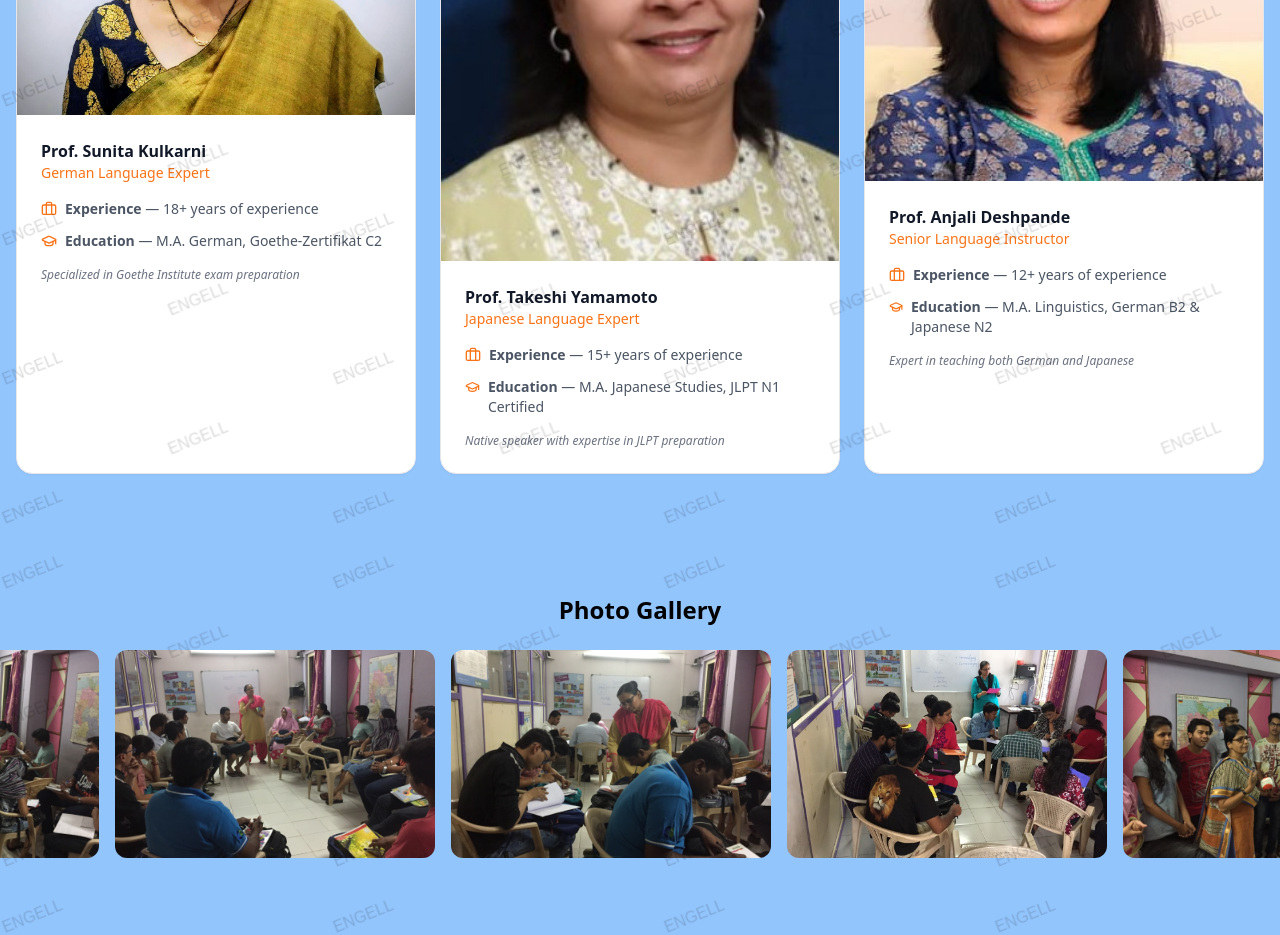
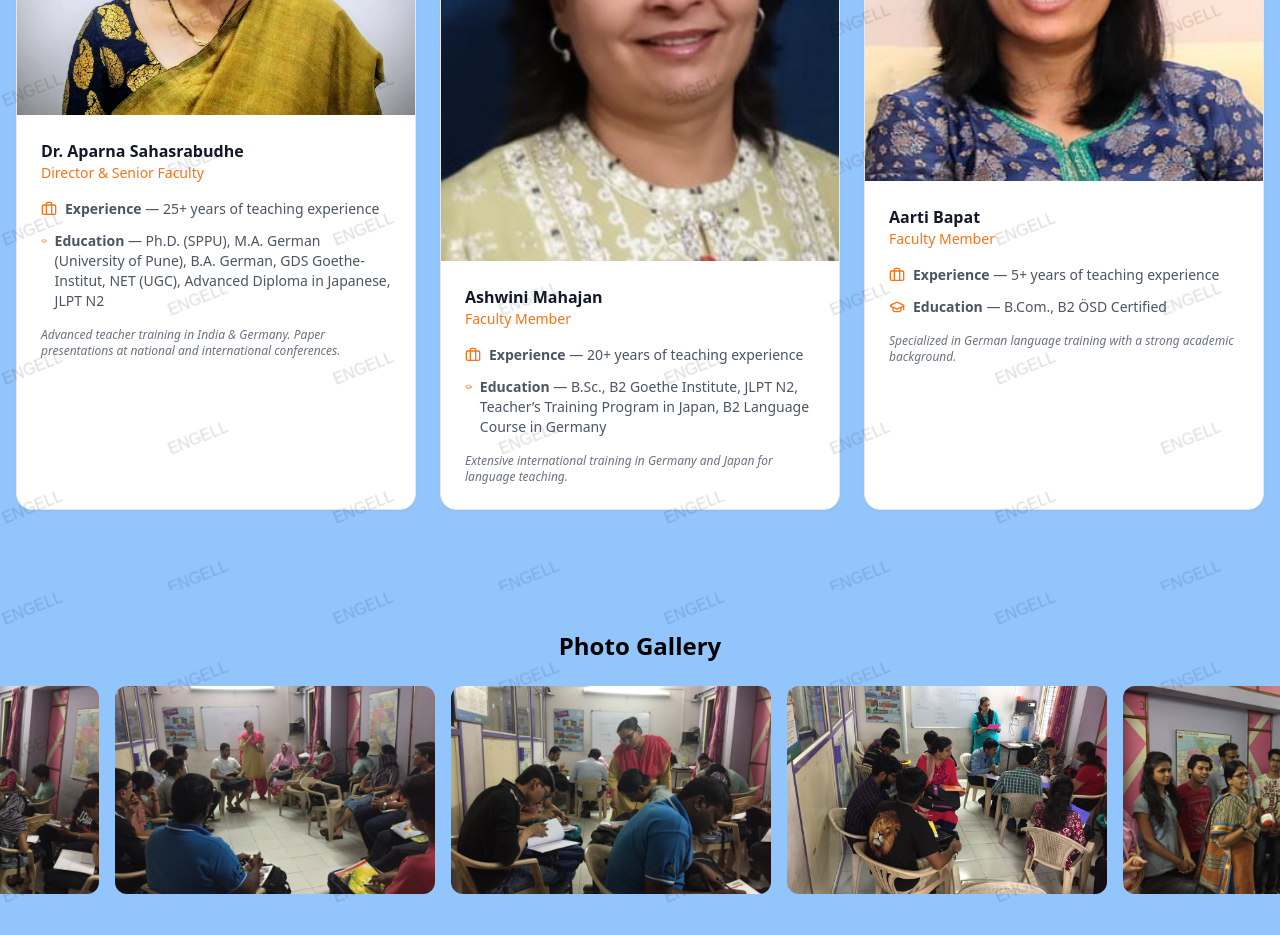
Before and after one commit to pooja-agale/engell_side, a React (Vite) app: page / in a window 1280 px wide. Shown: the part 5900-6835 px from the top of the page. Built offline with nearby package versions, Linux system fonts and the light colour scheme.

Commit message:
changes faculty content

```diff
--- a/src/component/Faculty.jsx
+++ b/src/component/Faculty.jsx
@@ -4,30 +4,36 @@
 
 const faculty = [
   {
-    name: "Prof. Sunita Kulkarni",
-    role: "German Language Expert",
-    experience: "18+ years of experience",
-    education: "M.A. German, Goethe-Zertifikat C2",
-    note: "Specialized in Goethe Institute exam preparation",
+    name: "Dr. Aparna Sahasrabudhe",
+    role: "Director & Senior Faculty",
+    experience: "25+ years of teaching experience",
+    education:
+      "Ph.D. (SPPU), M.A. German (University of Pune), B.A. German, GDS Goethe-Institut, NET (UGC), Advanced Diploma in Japanese, JLPT N2",
+    note:
+      "Advanced teacher training in India & Germany. Paper presentations at national and international conferences.",
     image: "/photo(6).jpeg",
   },
   {
-    name: "Prof. Takeshi Yamamoto",
-    role: "Japanese Language Expert",
-    experience: "15+ years of experience",
-    education: "M.A. Japanese Studies, JLPT N1 Certified",
-    note: "Native speaker with expertise in JLPT preparation",
+    name: "Ashwini Mahajan",
+    role: "Faculty Member",
+    experience: "20+ years of teaching experience",
+    education:
+      "B.Sc., B2 Goethe Institute, JLPT N2, Teacher’s Training Program in Japan, B2 Language Course in Germany",
+    note:
+      "Extensive international training in Germany and Japan for language teaching.",
     image: "/photo(7).jpeg",
   },
   {
-    name: "Prof. Anjali Deshpande",
-    role: "Senior Language Instructor",
-    experience: "12+ years of experience",
-    education: "M.A. Linguistics, German B2 & Japanese N2",
-    note: "Expert in teaching both German and Japanese",
+    name: "Aarti Bapat",
+    role: "Faculty Member",
+    experience: "5+ years of teaching experience",
+    education: "B.Com., B2 ÖSD Certified",
+    note:
+      "Specialized in German language training with a strong academic background.",
     image: "/photo(9).jpeg",
   },
 ];
+
 
 const Faculty = () => {
   return (
```
